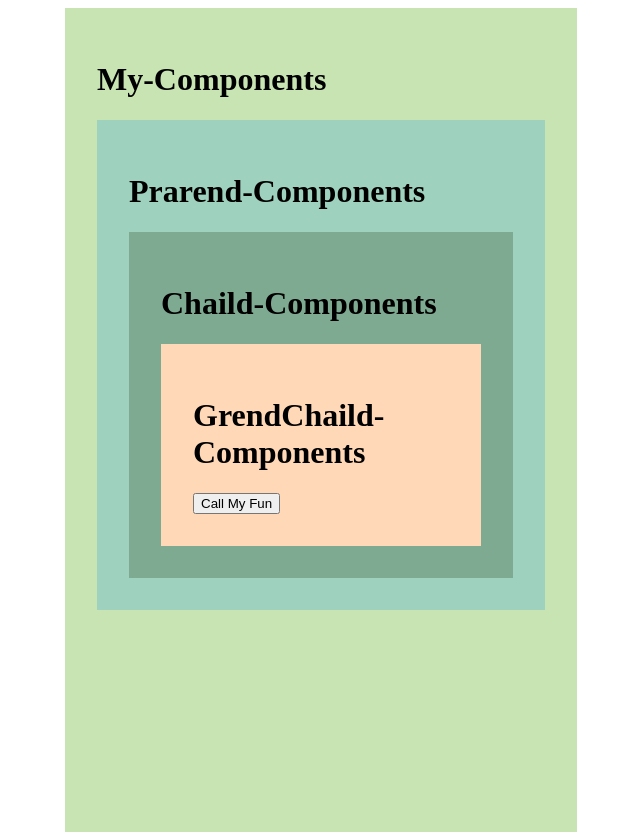
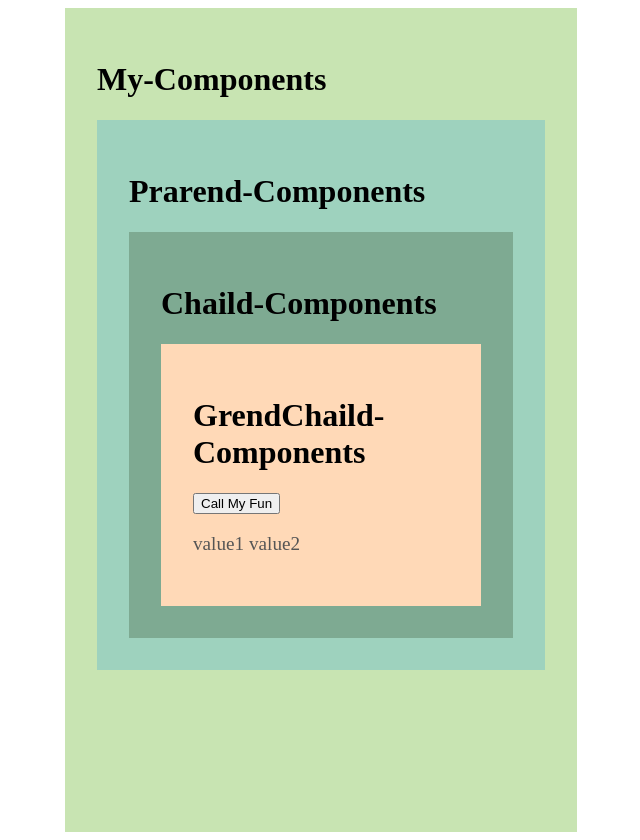
Before and after one commit to Tausifqureshi/React_Revision, a React (Vite) app: page / in a window 1280 px wide. Shown: the whole page, without its empty margins (319-959 px from the left). Built offline with nearby package versions, Linux system fonts and the light colour scheme.

Commit message:
ContextAPI

```diff
--- a/src/useContext.jsx/ChaildCopmonets.jsx
+++ b/src/useContext.jsx/ChaildCopmonets.jsx
@@ -1,7 +1,7 @@
 import React from "react";
 import GrendChild from "./GrendChild";
 
-function ChaildCopmonets({ myFun}) {
+function ChaildCopmonets() {
   return (
     <div
       style={{
@@ -10,7 +10,7 @@ function ChaildCopmonets({ myFun}) {
       }}
     >
       <h1>Chaild-Components</h1>
-      <GrendChild myFun={myFun}/>
+      <GrendChild />
     </div>
   );
 }
--- a/src/useContext.jsx/ContextAPI.jsx
+++ b/src/useContext.jsx/ContextAPI.jsx
@@ -1,12 +1,20 @@
-import React from "react";
+import React, { createContext } from "react";
 import ParentComponents from "./ParentComponents";
 
+export const MyContext = createContext();
+
 function ContextAPI() {
-  const  myFun = () =>{
-    alert("Function Called");
+  const myFun = () => {
     console.log("Function Called");
-  }
+  };
+
+
   return (
+    <MyContext.Provider value={{
+       key1: "value1",
+       key2: "value2",
+      someFunction: myFun,
+      }}>
       <div
         style={{
           padding: "2rem",
@@ -17,8 +25,9 @@ function ContextAPI() {
       >
         <h1> My-Components </h1>
 
-      <ParentComponents  myFun={ myFun}/>
+        <ParentComponents />
       </div>
+    </MyContext.Provider>
   );
 }
 
--- a/src/useContext.jsx/GrendChild.jsx
+++ b/src/useContext.jsx/GrendChild.jsx
@@ -1,6 +1,12 @@
-import React from "react";
+import React, { useContext } from "react";
+import { MyContext } from "./ContextAPI";
 
-function GrendChild({myFun}) {
+function GrendChild() {
+//  const retrunValues = useContext(MyContext);
+//  console.log(retrunValues);  //myfun mile ga jo ham ne ContextAPI compnents ke provider value dali hai ohi mile ga is se hame kahi bhi use kar sakte same is tara procees se har components me lene hoga myfun ya or bhi koi value.
+
+   const { someFunction, key1, key2 } = useContext(MyContext); //MyComponents se jo milra hai us ko ham destructuring kar ke myFun lie.
+
   return (
     <div
       style={{
@@ -9,7 +15,9 @@ function GrendChild({myFun}) {
       }}
     >
       <h1>GrendChaild-Components</h1>
-      <button onClick={myFun}>Call My Fun</button>
+      {/* <button >Call My Fun</button> */}
+      <button onClick={someFunction}>Call My Fun</button>
+      <p>{key1} {key2}</p>
     </div>
   );
 }
--- a/src/useContext.jsx/ParentComponents.jsx
+++ b/src/useContext.jsx/ParentComponents.jsx
@@ -1,7 +1,10 @@
 import React from "react";
 import ChaildCopmonets from "./ChaildCopmonets";
 
-function ParentComponents({ myFun}) {
+
+
+function ParentComponents() {
+
   return (
     <div
       style={{
@@ -11,7 +14,7 @@ function ParentComponents({ myFun}) {
     >
       <h1>Prarend-Components</h1>
 
-      <ChaildCopmonets  myFun={ myFun}/>
+      <ChaildCopmonets  />
     </div>
   );
 }
```
Lines whose indentation alone changed are shown as unchanged.
